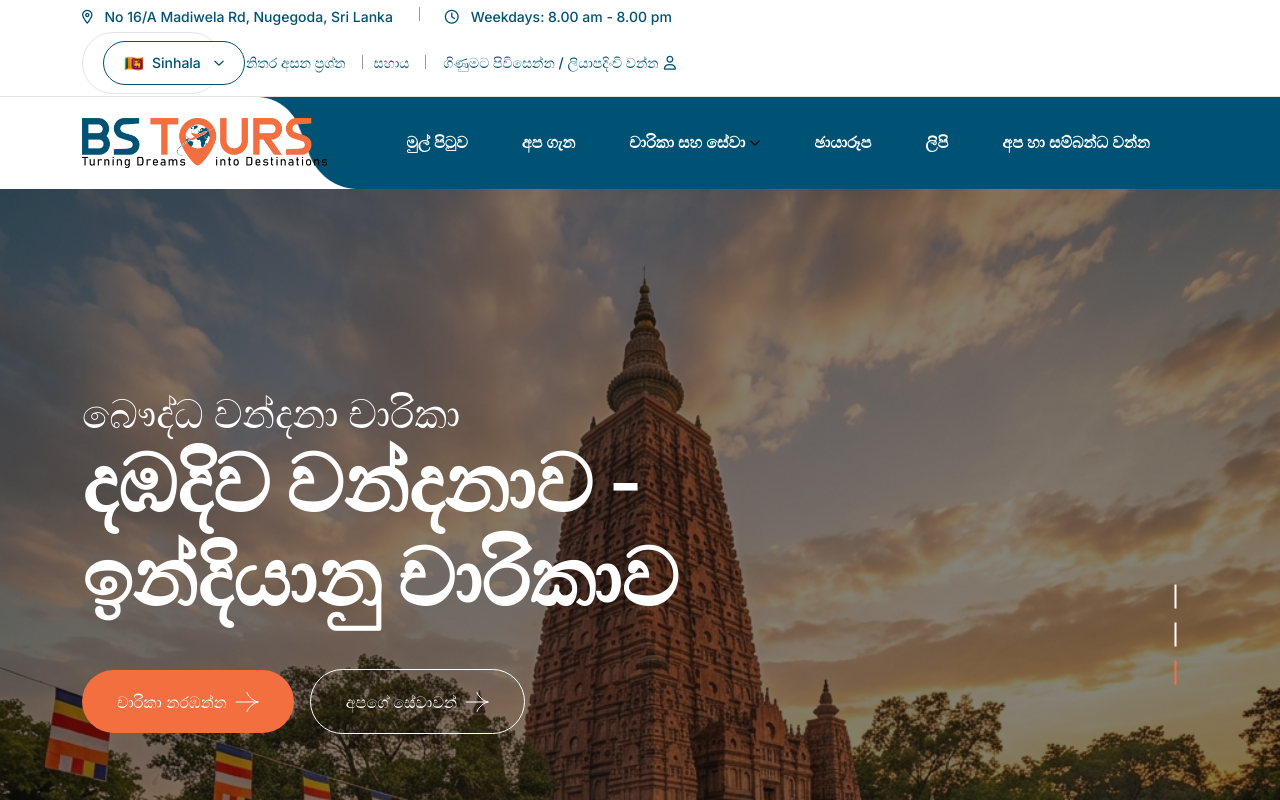
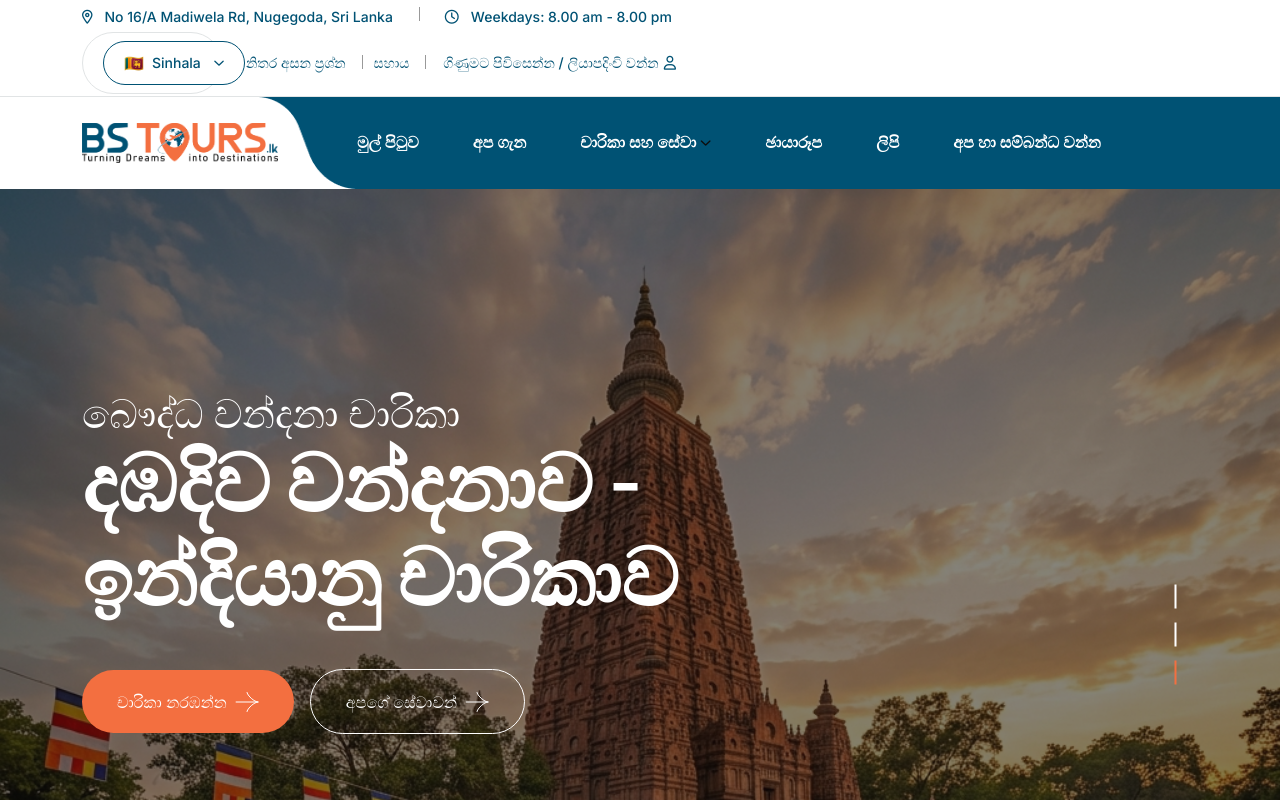
Before and after one commit to malinga-PW/bstours, a React (Create React App) app: page / in a window 1280 px wide. Shown: the top 800 px of the page. Built offline with nearby package versions, Linux system fonts and the light colour scheme; a web font is replaced by a local one.

Commit message:
Reduce sticky header height and sizing of logo and button

```diff
--- a/public/index.html
+++ b/public/index.html
@@ -122,20 +122,46 @@
     .sticky-wrapper.sticky .menu-area {
       background-color: #005274 !important;
       box-shadow: 0 5px 15px rgba(0,0,0,0.2);
+      min-height: 46px !important; /* 50% of 92px */
+    }
+
+    .sticky-wrapper.sticky .logo-bg {
+      height: 46px !important;
+    }
+
+    .sticky-wrapper.sticky .main-menu > ul > li > a {
+      padding-top: 5px !important;
+      padding-bottom: 5px !important;
+    }
+
+    /* Logo Sizing */
+    .header-logo img {
+      height: 40px !important;
+      transition: all 0.3s ease;
+    }
+    .sticky-wrapper.sticky .header-logo img {
+      height: 25px !important;
     }
 
     .header-button .th-btn {
       background-color: #ffffff !important;
       color: #005274 !important;
       border: 1px solid #ffffff !important;
-      padding: 12px 24px !important;
+      padding: 10px 20px !important;
+      font-size: 14px !important;
       border-radius: 50px !important;
       font-weight: bold;
+      transition: all 0.3s ease;
     }
     .header-button .th-btn:hover {
       background-color: var(--theme-color) !important;
       color: #ffffff !important;
       border-color: var(--theme-color) !important;
+    }
+
+    .sticky-wrapper.sticky .header-button .th-btn {
+      padding: 6px 15px !important;
+      font-size: 12px !important;
     }
 
     body {
--- a/src/Components/Header/HeaderOne.jsx
+++ b/src/Components/Header/HeaderOne.jsx
@@ -90,7 +90,7 @@
                                 <div className="col-auto">
                                     <div className="header-logo">
                                         <Link to="/">
-                                            <img src="/assets/img/bstours-logo.png" alt="BSTours.lk" style={{height:"50px"}} />
+                                            <img src="/assets/img/bstours-logo.png" alt="BSTours.lk" />
                                         </Link>
                                     </div>
                                 </div>
```
